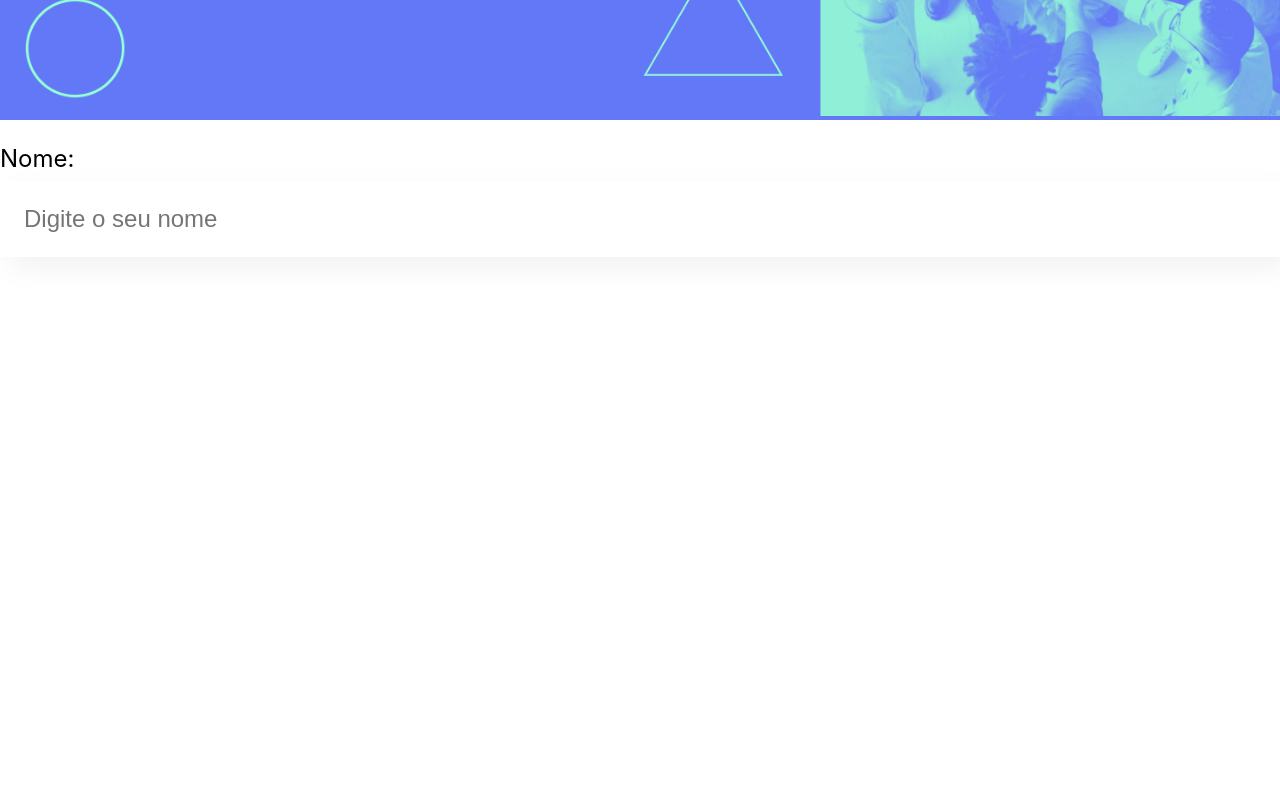
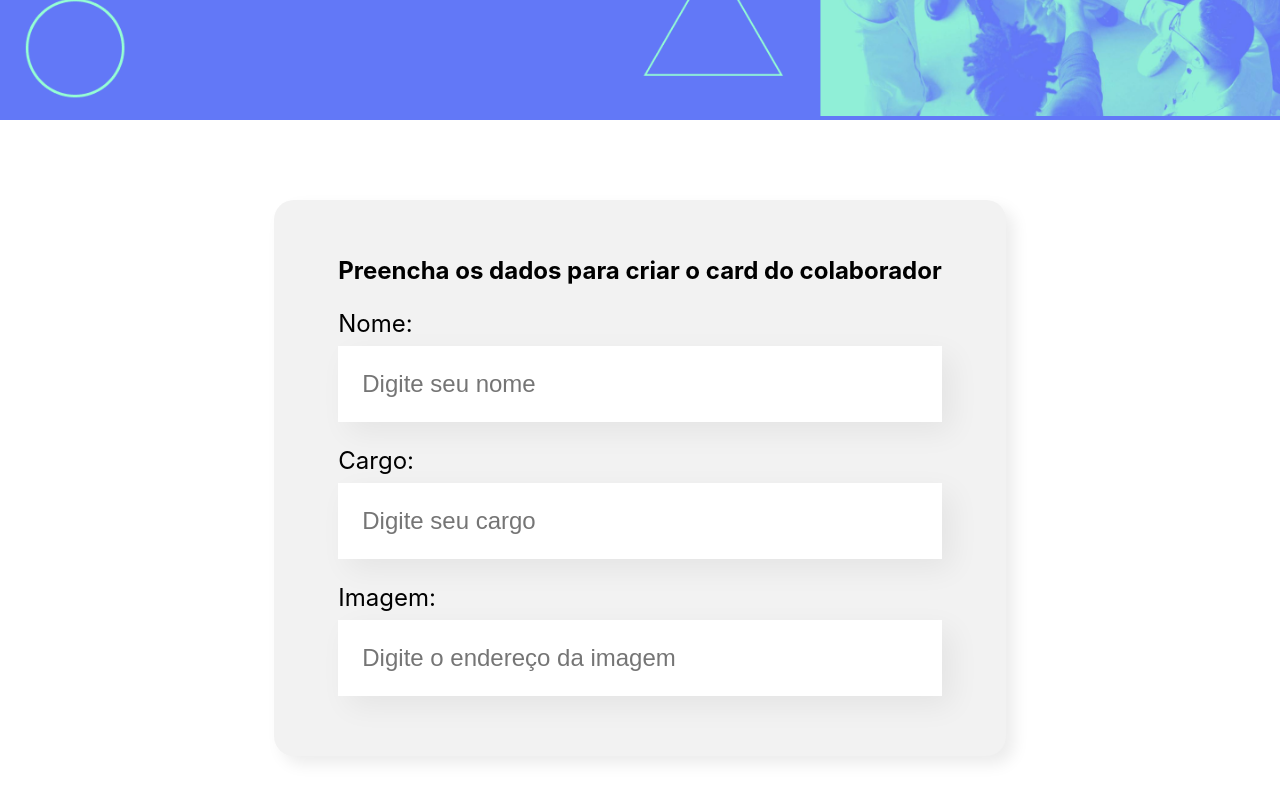
Before and after one commit to Sants16/organo, a React (Create React App) app: page / in a window 1280 px wide. Shown: the part 378-1178 px from the top of the page. Before the commit the page ends 800 px from the top, so only its background shows below. Built offline with nearby package versions, Linux system fonts and the light colour scheme.

Commit message:
form-component

```diff
--- a/src/App.js
+++ b/src/App.js
@@ -1,11 +1,11 @@
 import Banner from './components/Banner'
-import CampoTexto from './components/CampoTexto';
+import Formulario from './components/Formulario';
 
 function App() {
   return (
     <div className="App">
       <Banner/>
-      <CampoTexto text='Nome:' name='nome' placeholder='Digite o seu nome'/>
+      <Formulario/>
     </div>
   );
 }
--- /dev/null
+++ b/src/components/Formulario/Formulario.module.css
@@ -0,0 +1,13 @@
+.formulario{
+    display: flex;
+    justify-content: center;
+    margin: 80px 0;
+}
+
+.formulario form{
+    max-width: 80%;
+    background-color: #f2f2f2;
+    border-radius: 20px;
+    padding: 36px 64px;
+    box-shadow: 8px 8px 16px rgba(0, 0, 0, 0.08);
+}
--- /dev/null
+++ b/src/components/Formulario/index.jsx
@@ -0,0 +1,17 @@
+import React from 'react';
+import CampoTexto from '../CampoTexto';
+import styles from './Formulario.module.css'
+const Formulario = () => {
+    return (
+        <section className={styles.formulario}>
+            <form>
+            <h2>Preencha os dados para criar o card do colaborador</h2>
+            <CampoTexto text='Nome:' name='nome' placeholder='Digite seu nome'/>
+            <CampoTexto text='Cargo:' name='cargo' placeholder='Digite seu cargo'/>
+            <CampoTexto text='Imagem:' name='imagem' placeholder='Digite o endereço da imagem'/>
+            </form>
+        </section>
+     );
+}
+
+export default Formulario;
```
